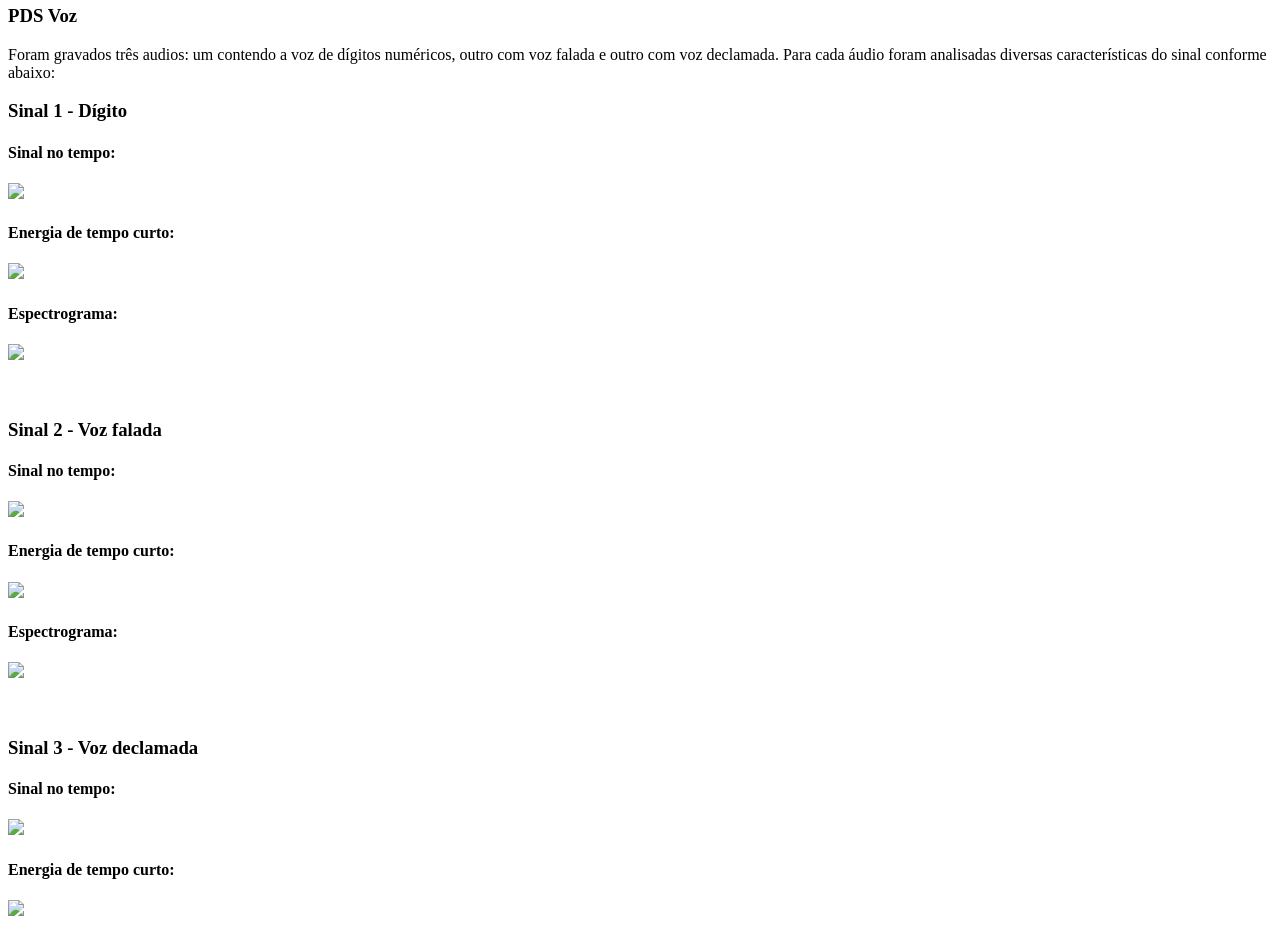
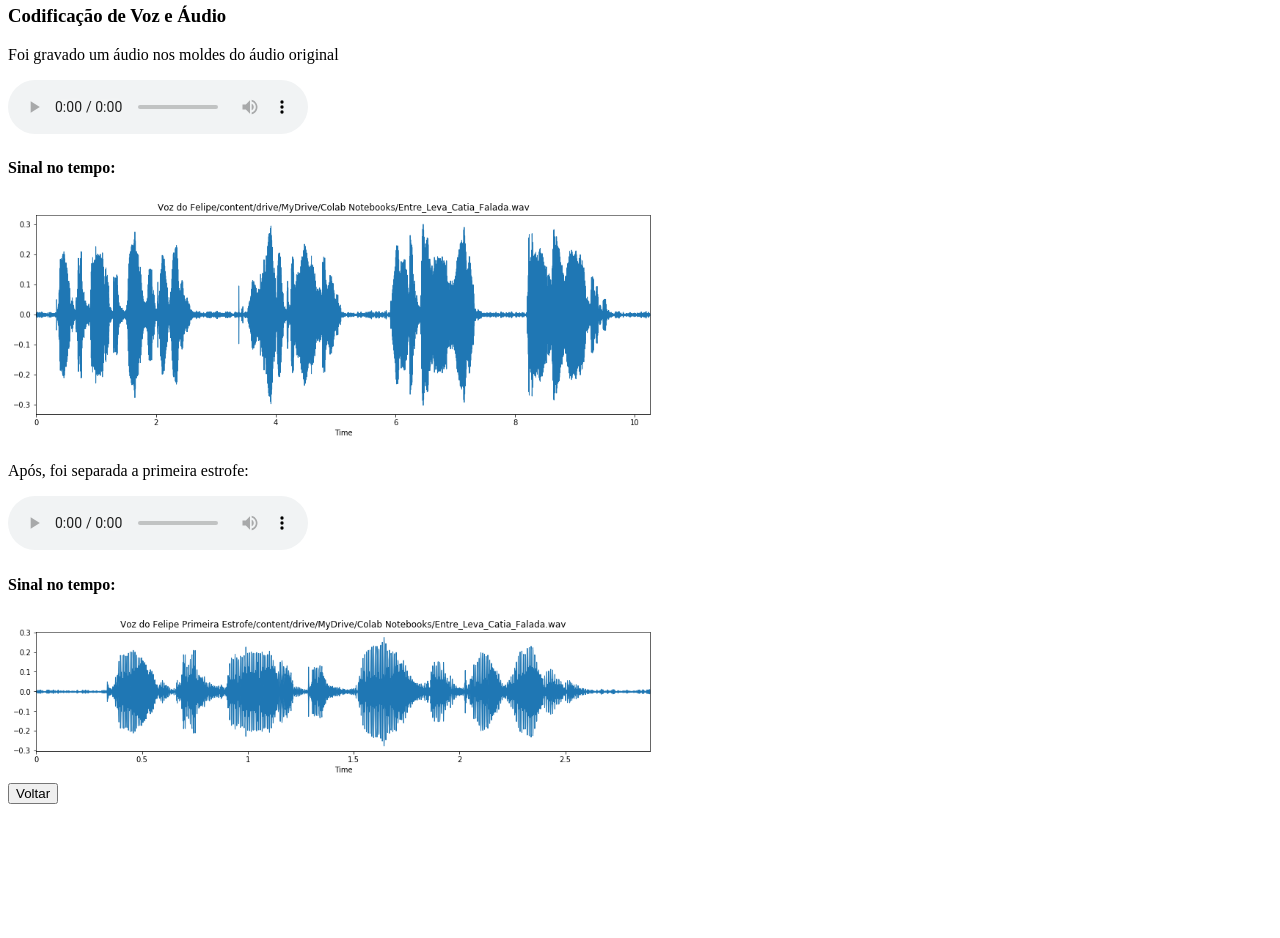
Before and after one commit to BrunoKings0/Sinais-Multimidia, a plain HTML site: page Capa/Lab7/index.html in a window 1280 px wide. Shown: the part 62-1000 px from the top of the page. After the commit the page ends 874 px from the top, so only its background shows below. Drawn offline with Linux system fonts and the light colour scheme.

Commit message:
Inicio dos trabalhos

```diff
--- a/Capa/Lab7/index.html
+++ b/Capa/Lab7/index.html
@@ -1,7 +1,7 @@
 <!DOCTYPE html>
 <html lang="pt-br" dir="ltr">
   <head>
-    <title>Laboratório 6</title>
+    <title>Laboratório 7</title>
     <meta charset = "utf-8">
 
 <style>
@@ -17,42 +17,37 @@ th, td {
 
   </head>
   <body>
-    <h2>Laboratório 6</h3>
-    <h3>PDS Voz</h4>
+    <h2>Laboratório 7</h3>
+    <h3>Codificação de Voz e Áudio</h4>
 
-    <p>Foram gravados três audios: um contendo a voz de dígitos numéricos, outro com voz falada e outro com voz declamada. Para cada áudio foram analisadas diversas características do sinal conforme abaixo:</p>
-    <h3>Sinal 1 - Dígito<h4>
-		<h4>Sinal no tempo:</h4>
-			<img src="Sinal1.png"  style="width:650px;"><br>
-		<h4>Energia de tempo curto:</h4>
-			<img src="EnergiaSinal1.png"  style="width:650px;"><br>
-		<h4>Espectrograma:</h4>
-			<img src="EspectrogramaSinal1.png"  style="width:650px;">
-      <br>
-      <br>
-      <br>
-	 <h3>Sinal 2 - Voz falada<h4>
-		<h4>Sinal no tempo:</h4>
-			<img src="Sinal2.png"  style="width:650px;"><br>
-		<h4>Energia de tempo curto:</h4>
-			<img src="EnergiaSinal2.png"  style="width:650px;"><br>
-		<h4>Espectrograma:</h4>
-			<img src="EspectrogramaSinal2.png"  style="width:650px;">
-      <br>
-      <br>
-      <br>
-     <h3>Sinal 3 - Voz declamada<h4>
+    <p>Foi gravado um áudio nos moldes do áudio original</p>
+		<audio controls>
+		<source src="Entre_Leva_Catia_Falada.wav" type="audio/wav">
+		Your browser does not support the audio element.
+		</audio>
+	<br>
 
 		<h4>Sinal no tempo:</h4>
-			<img src="Sinal3.png"  style="width:650px;"><br>
-		<h4>Energia de tempo curto:</h4>
-			<img src="EnergiaSinal3.png"  style="width:650px;"><br>
-		<h4>Espectrograma:</h4>
-			<img src="EspectrogramaSinal3.png"  style="width:650px;">
-      <br>
-      <br>
-      <br>
+			<img src="audio1.png"  style="width:650px;"><br>
+	<p>Após, foi separada a primeira estrofe:</p>
+	  <audio controls>
+		<source src="1estrofe.wav" type="audio/wav">
+		Your browser does not support the audio element.
+		</audio>
+	<br>
+
+		<h4>Sinal no tempo:</h4>
+			<img src="primeiraestrofe.png"  style="width:650px;"><br>
+
+
         <button onclick="goBack()">Voltar</button>
+
+
+
+
+
+
+
   </body>
 </html>
 <script>
```
Also changed, not shown: Capa/Lab7/audio1.png (added), Capa/Lab7/hamming.png (added), Capa/Lab7/primeiraestrofe.png (added), 2 other files.
